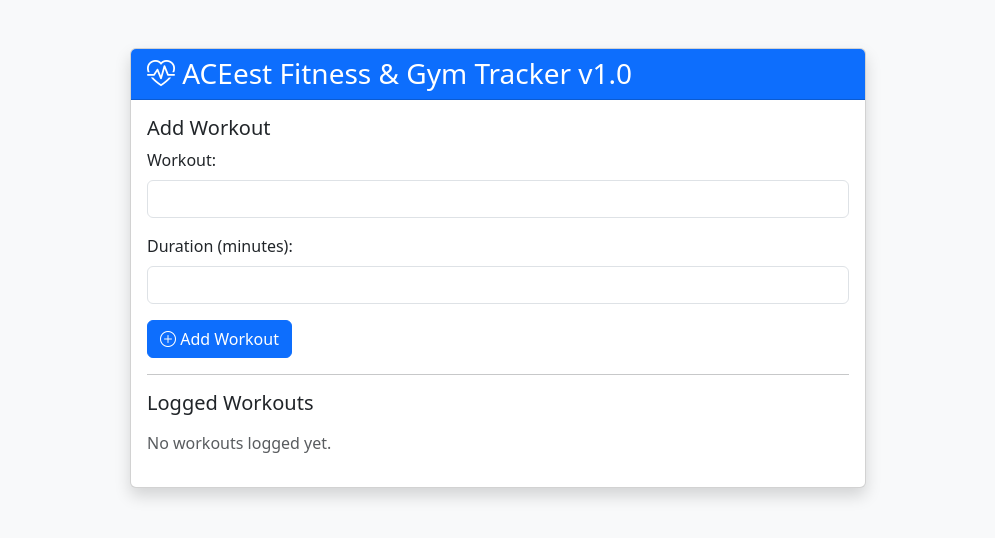
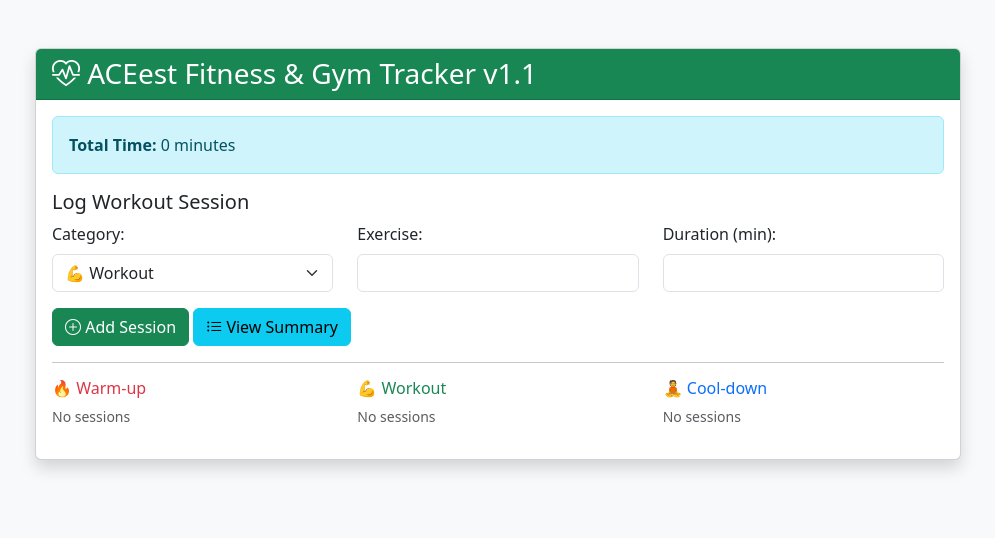
Before and after one commit to rohit-sammanwar-2024tm93287/Assignment-2-Devops-2024tm93287, a Flask app: page / in a window 1280 px wide. Shown: the top 538 px of the page, without its empty margins (142-1137 px from the left). Run offline with Flask 3, Linux system fonts and the light colour scheme; data that the repository does not hold is empty.

Commit message:
initial commit for V1.1

```diff
--- a/app/app.py
+++ b/app/app.py
@@ -4,8 +4,12 @@ from datetime import datetime
 
 app = Flask(__name__)
 
-# In-memory storage (for demo purposes)
-workouts = []
+# In-memory storage with categories
+workouts = {
+    "Warm-up": [],
+    "Workout": [],
+    "Cool-down": []
+}
 
 @app.route('/')
 def index():
@@ -13,39 +17,58 @@ def index():
 
 @app.route('/api/workouts', methods=['GET'])
 def get_workouts():
-    """Get all workouts"""
-    return jsonify({"workouts": workouts, "status": "success"})
+    """Get all categorized workouts"""
+    total_time = sum(sum(w['duration'] for w in cat) for cat in workouts.values())
+    return jsonify({
+        "workouts": workouts,
+        "total_time": total_time,
+        "status": "success"
+    })
 
 @app.route('/api/workouts', methods=['POST'])
 def add_workout():
-    """Add a new workout"""
+    """Add a new workout to a category"""
     data = request.json
 
-    workout_name = data.get('workout')
+    category = data.get('category')
+    exercise = data.get('exercise')
     duration = data.get('duration')
 
-    if not workout_name or not duration:
-        return jsonify({"status": "error", "message": "Please provide both workout and duration"}), 400
+    if category not in workouts:
+        return jsonify({"status": "error", "message": "Invalid category"}), 400
+
+    if not exercise or not duration:
+        return jsonify({"status": "error", "message": "Please provide exercise and duration"}), 400
 
     try:
         duration = int(duration)
         workout_entry = {
-            "id": len(workouts) + 1,
-            "workout": workout_name,
+            "id": len(workouts[category]) + 1,
+            "exercise": exercise,
             "duration": duration,
-            "timestamp": datetime.now().isoformat()
+            "timestamp": datetime.now().strftime("%Y-%m-%d %H:%M:%S")
         }
-        workouts.append(workout_entry)
-        return jsonify({"status": "success", "message": f"'{workout_name}' added successfully!", "workout": workout_entry})
+        workouts[category].append(workout_entry)
+
+        # Calculate total time
+        total_time = sum(sum(w['duration'] for w in cat) for cat in workouts.values())
+
+        # Motivational message
+        if total_time >= 60:
+            message = "🎉 Great job! You've logged over 60 minutes!"
+        elif total_time >= 30:
+            message = "💪 Keep going! You're making progress!"
+        else:
+            message = f"✅ '{exercise}' added successfully!"
+
+        return jsonify({
+            "status": "success",
+            "message": message,
+            "workout": workout_entry,
+            "total_time": total_time
+        })
     except ValueError:
         return jsonify({"status": "error", "message": "Duration must be a number"}), 400
-
-@app.route('/api/workouts/<int:workout_id>', methods=['DELETE'])
-def delete_workout(workout_id):
-    """Delete a workout by ID"""
-    global workouts
-    workouts = [w for w in workouts if w['id'] != workout_id]
-    return jsonify({"status": "success", "message": "Workout deleted"})
 
 if __name__ == '__main__':
     port = int(os.environ.get('PORT', 5000))
--- a/app/templates/index.html
+++ b/app/templates/index.html
@@ -3,39 +3,67 @@
 <head>
     <meta charset="UTF-8">
     <meta name="viewport" content="width=device-width, initial-scale=1.0">
-    <title>ACEest Fitness & Gym - v1.0</title>
+    <title>ACEest Fitness & Gym - v1.1</title>
     <link href="https://cdn.jsdelivr.net/npm/bootstrap@5.3.0/dist/css/bootstrap.min.css" rel="stylesheet">
     <link rel="stylesheet" href="https://cdn.jsdelivr.net/npm/bootstrap-icons@1.10.0/font/bootstrap-icons.css">
 </head>
 <body class="bg-light">
 <div class="container mt-5">
     <div class="row">
-        <div class="col-md-8 offset-md-2">
+        <div class="col-md-10 offset-md-1">
             <div class="card shadow">
-                <div class="card-header bg-primary text-white">
-                    <h3 class="mb-0"><i class="bi bi-heart-pulse"></i> ACEest Fitness & Gym Tracker v1.0</h3>
+                <div class="card-header bg-success text-white">
+                    <h3 class="mb-0"><i class="bi bi-heart-pulse"></i> ACEest Fitness & Gym Tracker v1.1</h3>
                 </div>
                 <div class="card-body">
+                    <!-- Status Bar -->
+                    <div class="alert alert-info" id="statusBar">
+                        <strong>Total Time:</strong> <span id="totalTime">0</span> minutes
+                    </div>
+
                     <!-- Add Workout Form -->
-                    <h5>Add Workout</h5>
+                    <h5>Log Workout Session</h5>
                     <form id="workoutForm">
-                        <div class="mb-3">
-                            <label for="workout" class="form-label">Workout:</label>
-                            <input type="text" class="form-control" id="workout" required>
+                        <div class="row">
+                            <div class="col-md-4 mb-3">
+                                <label for="category" class="form-label">Category:</label>
+                                <select class="form-select" id="category" required>
+                                    <option value="Warm-up">🔥 Warm-up</option>
+                                    <option value="Workout" selected>💪 Workout</option>
+                                    <option value="Cool-down">🧘 Cool-down</option>
+                                </select>
                             </div>
-                        <div class="mb-3">
-                            <label for="duration" class="form-label">Duration (minutes):</label>
+                            <div class="col-md-4 mb-3">
+                                <label for="exercise" class="form-label">Exercise:</label>
+                                <input type="text" class="form-control" id="exercise" required>
+                            </div>
+                            <div class="col-md-4 mb-3">
+                                <label for="duration" class="form-label">Duration (min):</label>
                                 <input type="number" class="form-control" id="duration" required>
                             </div>
-                        <button type="submit" class="btn btn-primary"><i class="bi bi-plus-circle"></i> Add Workout</button>
+                        </div>
+                        <button type="submit" class="btn btn-success"><i class="bi bi-plus-circle"></i> Add Session</button>
+                        <button type="button" class="btn btn-info" onclick="viewSummary()"><i class="bi bi-list-ul"></i> View Summary</button>
                     </form>
 
                     <hr>
 
-                    <!-- View Workouts -->
-                    <h5>Logged Workouts</h5>
-                    <div id="workoutList" class="mt-3">
-                        <p class="text-muted">No workouts logged yet.</p>
+                    <!-- Categorized Workouts -->
+                    <div id="workoutDisplay">
+                        <div class="row">
+                            <div class="col-md-4">
+                                <h6 class="text-danger">🔥 Warm-up</h6>
+                                <div id="warmup-list" class="mb-3"></div>
+                            </div>
+                            <div class="col-md-4">
+                                <h6 class="text-success">💪 Workout</h6>
+                                <div id="workout-list" class="mb-3"></div>
+                            </div>
+                            <div class="col-md-4">
+                                <h6 class="text-primary">🧘 Cool-down</h6>
+                                <div id="cooldown-list" class="mb-3"></div>
+                            </div>
+                        </div>
                     </div>
                 </div>
             </div>
@@ -45,20 +73,19 @@
 
 <script src="https://cdn.jsdelivr.net/npm/bootstrap@5.3.0/dist/js/bootstrap.bundle.min.js"></script>
 <script>
-    // Load workouts on page load
     document.addEventListener('DOMContentLoaded', loadWorkouts);
 
-    // Add workout form submission
     document.getElementById('workoutForm').addEventListener('submit', async (e) => {
         e.preventDefault();
 
-        const workout = document.getElementById('workout').value;
+        const category = document.getElementById('category').value;
+        const exercise = document.getElementById('exercise').value;
         const duration = document.getElementById('duration').value;
 
         const response = await fetch('/api/workouts', {
             method: 'POST',
             headers: {'Content-Type': 'application/json'},
-            body: JSON.stringify({workout, duration})
+            body: JSON.stringify({category, exercise, duration})
         });
 
         const result = await response.json();
@@ -72,38 +99,45 @@
         }
     });
 
-    // Load and display workouts
     async function loadWorkouts() {
         const response = await fetch('/api/workouts');
         const data = await response.json();
 
-        const workoutList = document.getElementById('workoutList');
+        document.getElementById('totalTime').textContent = data.total_time;
 
-        if (data.workouts.length === 0) {
-            workoutList.innerHTML = '<p class="text-muted">No workouts logged yet.</p>';
+        // Display workouts by category
+        ['Warm-up', 'Workout', 'Cool-down'].forEach(category => {
+            const listId = category.toLowerCase().replace('-', '') + '-list';
+            const element = document.getElementById(listId);
+
+            if (data.workouts[category].length === 0) {
+                element.innerHTML = '<p class="text-muted small">No sessions</p>';
             } else {
-            let html = '<ul class="list-group">';
-            data.workouts.forEach(w => {
-                html += `
-                        <li class="list-group-item d-flex justify-content-between align-items-center">
-                            <span><strong>${w.workout}</strong> - ${w.duration} minutes</span>
-                            <button class="btn btn-sm btn-danger" onclick="deleteWorkout(${w.id})">
-                                <i class="bi bi-trash"></i>
-                            </button>
-                        </li>
-                    `;
+                let html = '<ul class="list-group list-group-sm">';
+                data.workouts[category].forEach(w => {
+                    html += `<li class="list-group-item py-1"><small>${w.exercise} - ${w.duration} min</small></li>`;
                 });
                 html += '</ul>';
-            workoutList.innerHTML = html;
+                element.innerHTML = html;
             }
+        });
     }
 
-    // Delete workout
-    async function deleteWorkout(id) {
-        if (confirm('Are you sure you want to delete this workout?')) {
-            await fetch(`/api/workouts/${id}`, {method: 'DELETE'});
-            loadWorkouts();
-        }
+    function viewSummary() {
+        fetch('/api/workouts')
+            .then(res => res.json())
+            .then(data => {
+                let summary = 'Workout Summary:\n\n';
+                Object.keys(data.workouts).forEach(cat => {
+                    summary += `${cat}:\n`;
+                    data.workouts[cat].forEach(w => {
+                        summary += `  - ${w.exercise} (${w.duration} min) at ${w.timestamp}\n`;
+                    });
+                    summary += '\n';
+                });
+                summary += `Total Time: ${data.total_time} minutes`;
+                alert(summary);
+            });
     }
 </script>
 </body>
```
Lines whose indentation alone changed are shown as unchanged.
